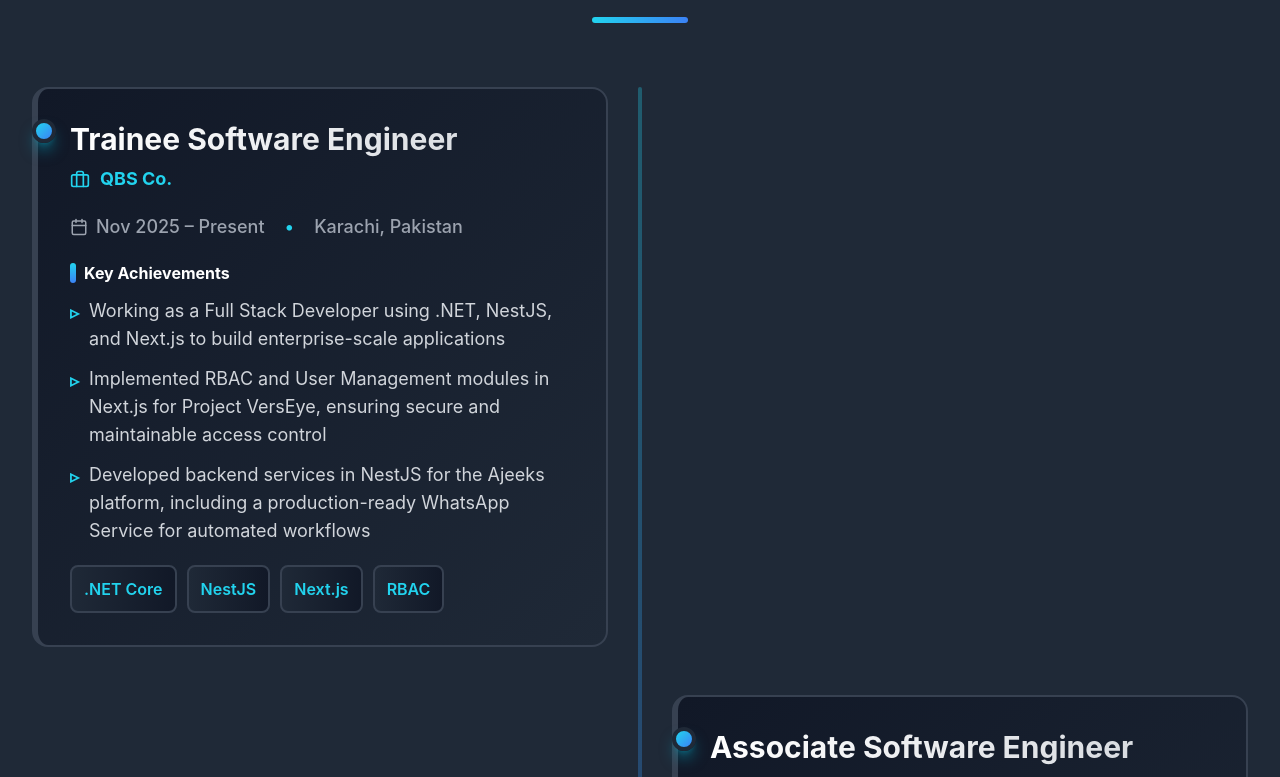
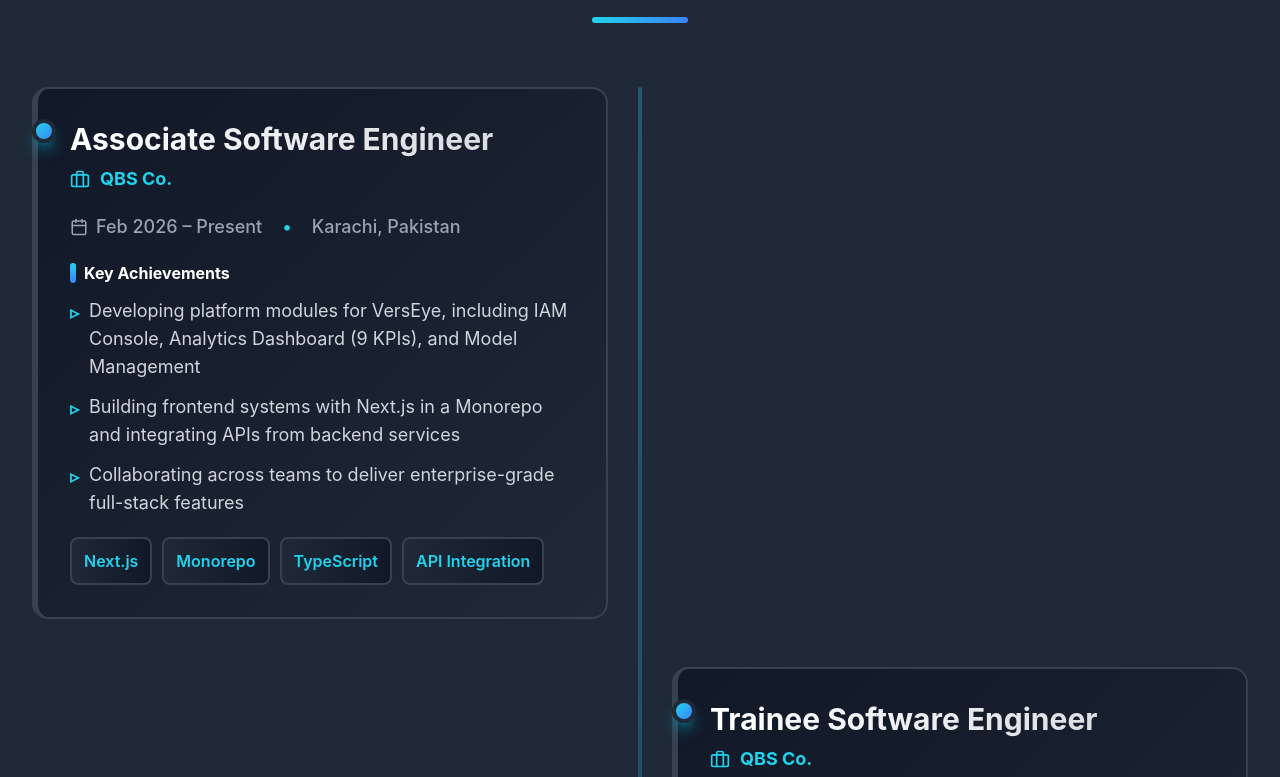
Before and after one commit to Muhammad-Taqi-Dev/DevFolioX, a Next.js app: page / in a window 1280 px wide. Shown: the part 2013-2790 px from the top of the page. Built offline with nearby package versions, Linux system fonts and the light colour scheme.

Commit message:
feat/section-content-changes

```diff
--- a/components/sections/Experience.tsx
+++ b/components/sections/Experience.tsx
@@ -8,8 +8,21 @@
   const experiences = [
     {
       company: 'QBS Co.',
+      position: 'Associate Software Engineer',
+      period: 'Feb 2026 – Present',
+      location: 'Karachi, Pakistan',
+      achievements: [
+        'Developing platform modules for VersEye, including IAM Console, Analytics Dashboard (9 KPIs), and Model Management',
+        'Building frontend systems with Next.js in a Monorepo and integrating APIs from backend services',
+        'Collaborating across teams to deliver enterprise-grade full-stack features',
+      ],
+      technologies: ['Next.js', 'Monorepo', 'TypeScript', 'API Integration'],
+      color: 'cyan',
+    },
+    {
+      company: 'QBS Co.',
       position: 'Trainee Software Engineer',
-      period: 'Nov 2025 – Present',
+      period: 'Nov 2025 – Feb 2026',
       location: 'Karachi, Pakistan',
       achievements: [
         'Working as a Full Stack Developer using .NET, NestJS, and Next.js to build enterprise-scale applications',
```
Also changed, not shown: 1 other file (tests, documents, lock files or other folders).
